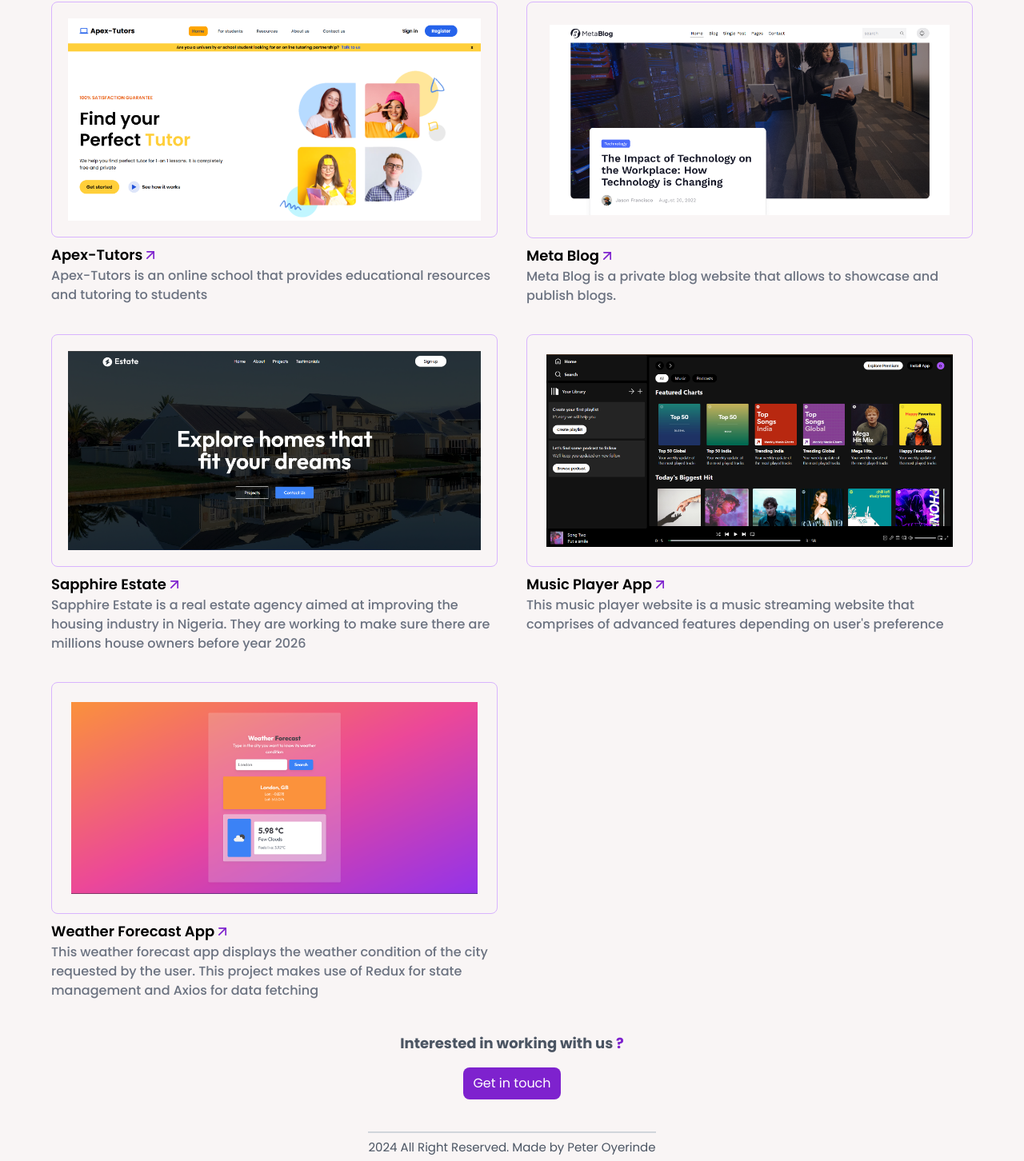
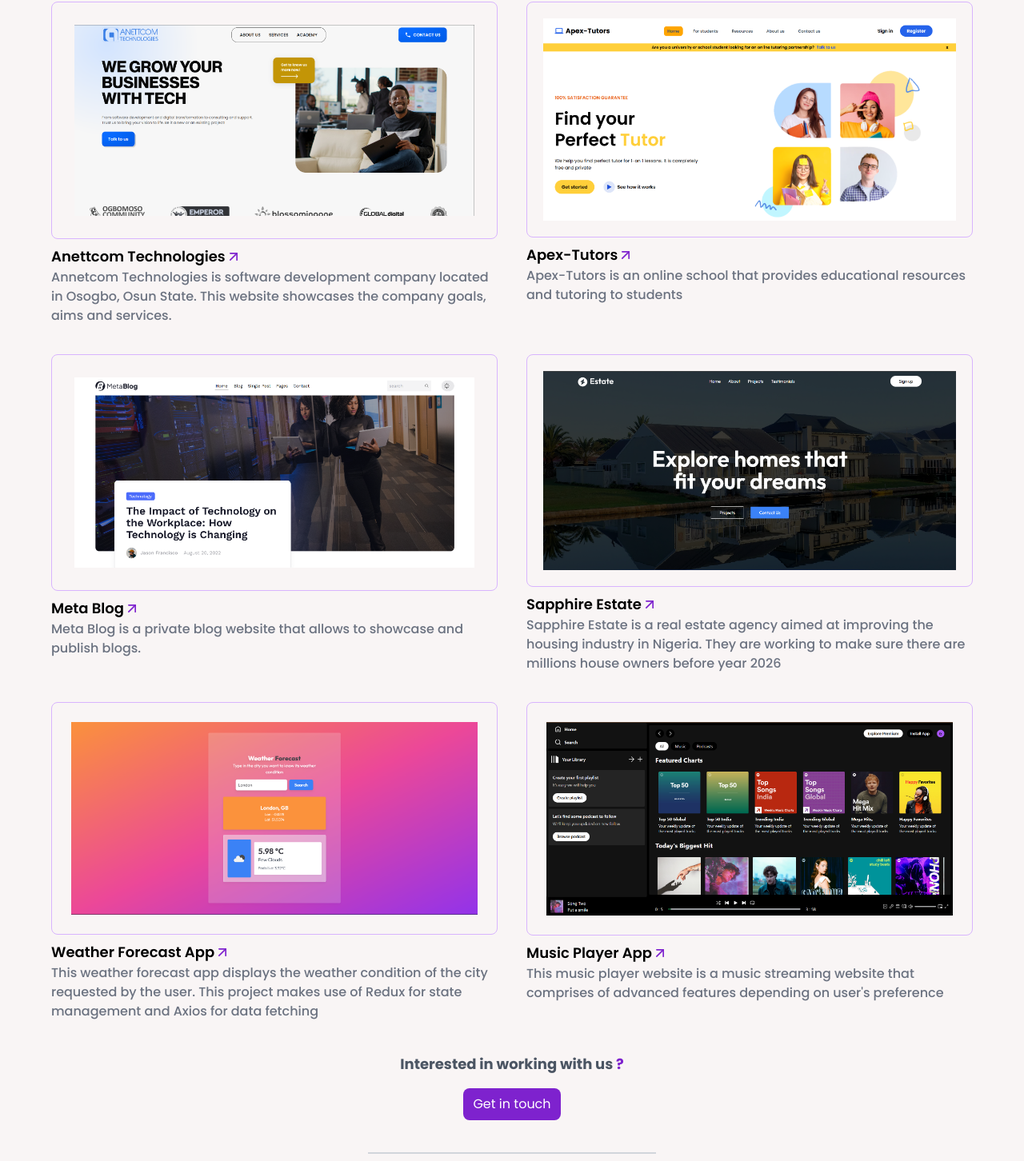
Before and after one commit to iseoluwapeter/Resume, a React (Vite) app: page /project in a window 1280 px wide. Shown: the part 98-1550 px from the top of the page at 80% size. Built offline with nearby package versions, Linux system fonts and the light colour scheme.

Commit message:
added new project

```diff
--- a/src/App.jsx
+++ b/src/App.jsx
@@ -1,11 +1,12 @@
 import React from "react";
 import { Routes, Route } from "react-router-dom";
 // import Navbar from "./Components/Navbar/Navbar";
-import Home from "./Components/Pages/Home";
+
 // import About from "./Components/Pages/About";
 // import Project from "./Components/Pages/Project";
 // import Contact from './Components/Pages/Contact'
-const LazyProject= React.lazy(() => import('./Components/Projects/Projects'))
+const LazyProject = React.lazy(() => import("./Components/Projects/Projects"));
+const Home = React.lazy(() => import("./Components/Pages/Home"));
 
 const App = () => {
   return (
--- a/src/Components/Footer/Footer.jsx
+++ b/src/Components/Footer/Footer.jsx
@@ -1,4 +1,3 @@
-
 import { NavLink } from "react-router-dom";
 
 const Footer = () => {
@@ -33,7 +32,7 @@
 
         <div className="text-gray-600 border-t-2 border-gray-300 py-2 flex pb-3 ">
           <p className="text-center text-sm md:text-[15px] pb-2">
-            2024 All Right Reserved. Made by Peter Oyerinde
+            2025 All Right Reserved. Made by Peter Oyerinde
           </p>
         </div>
       </div>
--- a/src/Components/Projects/MoreProjects.jsx
+++ b/src/Components/Projects/MoreProjects.jsx
@@ -1,11 +1,12 @@
-import React from 'react'
+import React from "react";
 // import React from "react";
 import { motion } from "framer-motion";
 import ProjectImg1 from "../../assets/Screenshot 2024-11-28 132259.png";
-import ProjectImg2 from '../../assets/Screenshot 2025-01-30 005900.png'
+import ProjectImg2 from "../../assets/Screenshot 2025-01-30 005900.png";
 import ProjectImg3 from "../../assets/sapphire estate.png";
 import ProjectImg4 from "../../assets/spotify.png";
-import ProjectImg5 from "../../assets/Screenshot 2025-01-30 005032.png"
+import ProjectImg6 from "../../assets/anett.png";
+// import ProjectImg5 from "../../assets/Screenshot 2025-01-30 005032.png";
 import { FiArrowUpRight } from "react-icons/fi";
 import { Link } from "react-router-dom";
 
@@ -28,6 +29,33 @@
           transition={{ duration: 0.5, delay: 0.4 }}
         >
           {/* project1 */}
+          <div className="space-y-2">
+            <div className=" border border-purple-300 rounded-lg p-7 flex justify-center items-center gap-4 hover:!scale-105 hover:!shadow-xl duration-200 cursor-pointer">
+              <div>
+                <img src={ProjectImg6} alt="" />
+              </div>
+            </div>
+            <div>
+              <div className=" flex items-center font-semibold text-lg">
+                Anettcom Technologies
+                <a
+                  rel="noopener"
+                  target="_blank"
+                  href="https://anettcom.com/"
+                  className="text-xl text-purple-700 font-bold"
+                >
+                  <FiArrowUpRight />
+                </a>
+              </div>
+              <p className="text-md font-medium text-gray-500 ">
+                Annetcom Technologies is software development company located in
+                Osogbo, Osun State. This website showcases the company goals,
+                aims and services.
+              </p>
+            </div>
+          </div>
+
+          {/* project2 */}
           <div className="space-y-2">
             <div className=" border border-purple-300 rounded-lg p-5 flex justify-center items-center gap-4 hover:!scale-105 hover:!shadow-xl duration-200 cursor-pointer">
               <div>
@@ -53,8 +81,7 @@
             </div>
           </div>
 
-          {/* project2 */}
-
+          {/* project3 */}
           <div className="space-y-2">
             <div className=" border border-purple-300 rounded-lg p-7 flex justify-center items-center gap-4 hover:!scale-105 hover:!shadow-xl duration-200 cursor-pointer">
               <div>
@@ -80,8 +107,7 @@
             </div>
           </div>
 
-          {/* project3 */}
-
+          {/* project4 */}
           <div className="space-y-2">
             <div className=" border border-purple-300 rounded-lg p-5 flex justify-center items-center gap-4 hover:!scale-105 hover:!shadow-xl duration-200 cursor-pointer">
               <div>
@@ -108,34 +134,7 @@
               </p>
             </div>
           </div>
-
           {/* project4 */}
-          <div className="space-y-2">
-            <div className=" border border-purple-300 rounded-lg p-5 flex justify-center items-center gap-4 hover:!scale-105 hover:!shadow-xl duration-200 cursor-pointer">
-              <div>
-                <img src={ProjectImg4} alt="" className="p-1" />
-              </div>
-            </div>
-            <div>
-              <p className="flex items-center font-semibold text-lg">
-                Music Player App
-                <a
-                  rel="noopener"
-                  target="_blank"
-                  href="https://music-player-fawn-rho.vercel.app/"
-                  className="text-xl text-purple-700 font-bold"
-                >
-                  <FiArrowUpRight />
-                </a>
-              </p>
-              <p className="text-md font-medium text-gray-500 ">
-                This music player website is a music streaming website that
-                comprises of advanced features depending on user's preference
-              </p>
-            </div>
-          </div>
-
-
         </motion.div>
       </div>
 
@@ -144,6 +143,6 @@
       </button>
     </div>
   );
-}
+};
 
-export default MoreProjects
+export default MoreProjects;
--- a/src/Components/Projects/Projects.jsx
+++ b/src/Components/Projects/Projects.jsx
@@ -1,15 +1,15 @@
 // import React from "react";
 import { motion } from "framer-motion";
 import ProjectImg1 from "../../assets/Screenshot 2024-11-28 132259.png";
-import ProjectImg2 from '../../assets/Screenshot 2025-01-30 005900.png'
+import ProjectImg2 from "../../assets/Screenshot 2025-01-30 005900.png";
 import ProjectImg3 from "../../assets/sapphire estate.png";
 import ProjectImg4 from "../../assets/spotify.png";
-import ProjectImg5 from "../../assets/Screenshot 2025-01-30 005032.png"
+import ProjectImg5 from "../../assets/Screenshot 2025-01-30 005032.png";
+import ProjectImg6 from "../../assets/anett.png";
+
 import { FiArrowUpRight } from "react-icons/fi";
 import { NavLink } from "react-router-dom";
 import Footer from "../Footer/Footer";
-
-
 
 const Projects = () => {
   return (
@@ -29,6 +29,33 @@
         transition={{ duration: 0.5, delay: 0.4 }}
       >
         {/* project1 */}
+        <div className="space-y-2">
+          <div className=" border border-purple-300 rounded-lg p-7 flex justify-center items-center gap-4 hover:!scale-105 hover:!shadow-xl duration-200 cursor-pointer">
+            <div>
+              <img src={ProjectImg6} alt="" />
+            </div>
+          </div>
+          <div>
+            <div className=" flex items-center font-semibold text-lg">
+              Anettcom Technologies
+              <a
+                rel="noopener"
+                target="_blank"
+                href="https://anettcom.com/"
+                className="text-xl text-purple-700 font-bold"
+              >
+                <FiArrowUpRight />
+              </a>
+            </div>
+            <p className="text-md font-medium text-gray-500 ">
+              Annetcom Technologies is software development company located in
+              Osogbo, Osun State. This website showcases the company goals, aims
+              and services.
+            </p>
+          </div>
+        </div>
+
+        {/* project2 */}
         <div className="space-y-2">
           <div className=" border border-purple-300 rounded-lg p-5 flex justify-center items-center gap-4 hover:!scale-105 hover:!shadow-xl duration-200 cursor-pointer">
             <div>
@@ -54,7 +81,7 @@
           </div>
         </div>
 
-        {/* project2 */}
+        {/* project3 */}
 
         <div className="space-y-2">
           <div className=" border border-purple-300 rounded-lg p-7 flex justify-center items-center gap-4 hover:!scale-105 hover:!shadow-xl duration-200 cursor-pointer">
@@ -81,7 +108,7 @@
           </div>
         </div>
 
-        {/* project3 */}
+        {/* project4 */}
 
         <div className="space-y-2">
           <div className=" border border-purple-300 rounded-lg p-5 flex justify-center items-center gap-4 hover:!scale-105 hover:!shadow-xl duration-200 cursor-pointer">
@@ -110,32 +137,7 @@
           </div>
         </div>
 
-        {/* project4 */}
-        <div className="space-y-2">
-          <div className=" border border-purple-300 rounded-lg p-5 flex justify-center items-center gap-4 hover:!scale-105 hover:!shadow-xl duration-200 cursor-pointer">
-            <div>
-              <img src={ProjectImg4} alt="" className="p-1" />
-            </div>
-          </div>
-          <div>
-            <p className="flex items-center font-semibold text-lg">
-              Music Player App
-              <a
-                rel="noopener"
-                target="_blank"
-                href="https://music-player-fawn-rho.vercel.app/"
-                className="text-xl text-purple-700 font-bold"
-              >
-                <FiArrowUpRight />
-              </a>
-            </p>
-            <p className="text-md font-medium text-gray-500 ">
-              This music player website is a music streaming website that
-              comprises of advanced features depending on user's preference
-            </p>
-          </div>
-        </div>
-
+        {/* project5 */}
         <div className="space-y-2">
           <div className=" border border-purple-300 rounded-lg p-5 flex justify-center items-center gap-4 hover:!scale-105 hover:!shadow-xl duration-200 cursor-pointer">
             <div>
@@ -158,6 +160,32 @@
               This weather forecast app displays the weather condition of the
               city requested by the user. This project makes use of Redux for
               state management and Axios for data fetching
+            </p>
+          </div>
+        </div>
+
+        {/* project6 */}
+        <div className="space-y-2">
+          <div className=" border border-purple-300 rounded-lg p-5 flex justify-center items-center gap-4 hover:!scale-105 hover:!shadow-xl duration-200 cursor-pointer">
+            <div>
+              <img src={ProjectImg4} alt="" className="p-1" />
+            </div>
+          </div>
+          <div>
+            <p className="flex items-center font-semibold text-lg">
+              Music Player App
+              <a
+                rel="noopener"
+                target="_blank"
+                href="https://music-player-fawn-rho.vercel.app/"
+                className="text-xl text-purple-700 font-bold"
+              >
+                <FiArrowUpRight />
+              </a>
+            </p>
+            <p className="text-md font-medium text-gray-500 ">
+              This music player website is a music streaming website that
+              comprises of advanced features depending on user's preference
             </p>
           </div>
         </div>
@@ -185,7 +213,6 @@
               >
                 Get in touch
               </a>
-
             </div>
           </div>
 
@@ -193,7 +220,7 @@
 
           <div className="text-gray-600 border-t-2 border-gray-300 py-2 flex pb-3 ">
             <p className="text-center text-sm md:text-[15px] pb-2">
-              2024 All Right Reserved. Made by Peter Oyerinde
+              2025 All Right Reserved. Made by Peter Oyerinde
             </p>
           </div>
         </div>
```
Also changed, not shown: src/assets/anett.png (added).
